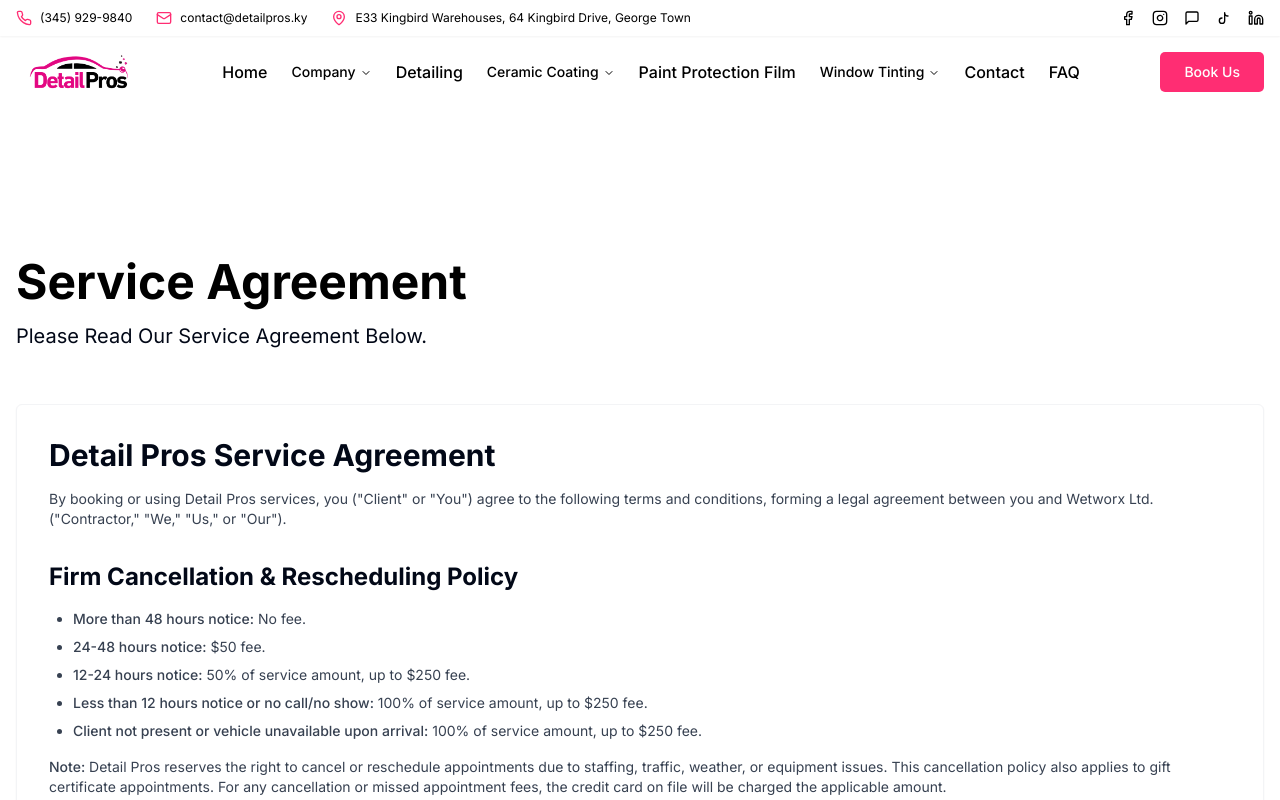
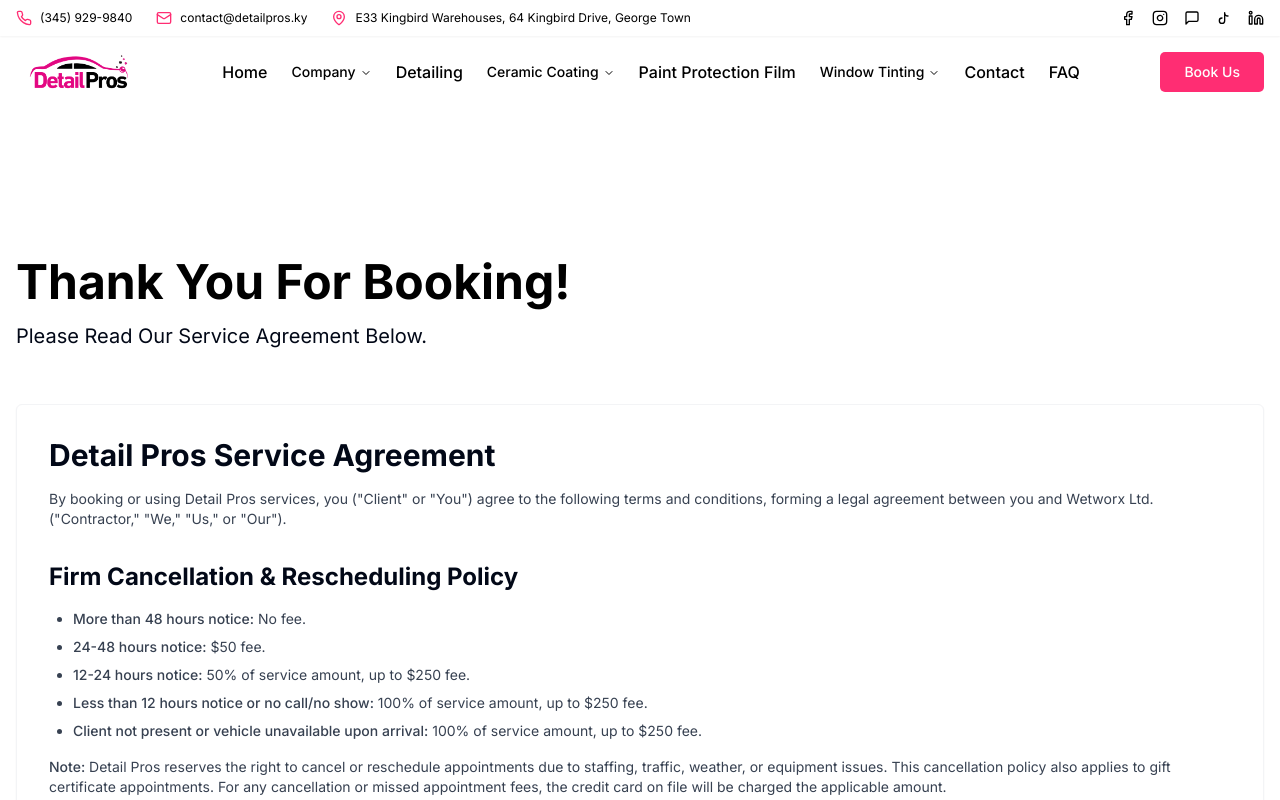
Before and after one commit to Detail-Pros/detail-pros-website-redesign, a React (Vite) app: page /service-agreement in a window 1280 px wide. Shown: the top 800 px of the page. Built offline with nearby package versions, Linux system fonts and the light colour scheme.

Commit message:
Code edited in Lovable Code Editor
Edited UI in Lovable

```diff
--- a/src/pages/ServiceAgreement.tsx
+++ b/src/pages/ServiceAgreement.tsx
@@ -7,7 +7,7 @@ const ServiceAgreement = () => {
       {/* Header Section */}
       <div className="container mx-auto px-4 flex items-center min-h-[200px]">
         <div className="w-full">
-          <h1 className="text-5xl font-bold text-black mb-4">Service Agreement</h1>
+          <h1 className="text-5xl font-bold text-black mb-4">Thank You For Booking!</h1>
           <p className="text-xl">Please Read Our Service Agreement Below.</p>
         </div>
       </div>
```
